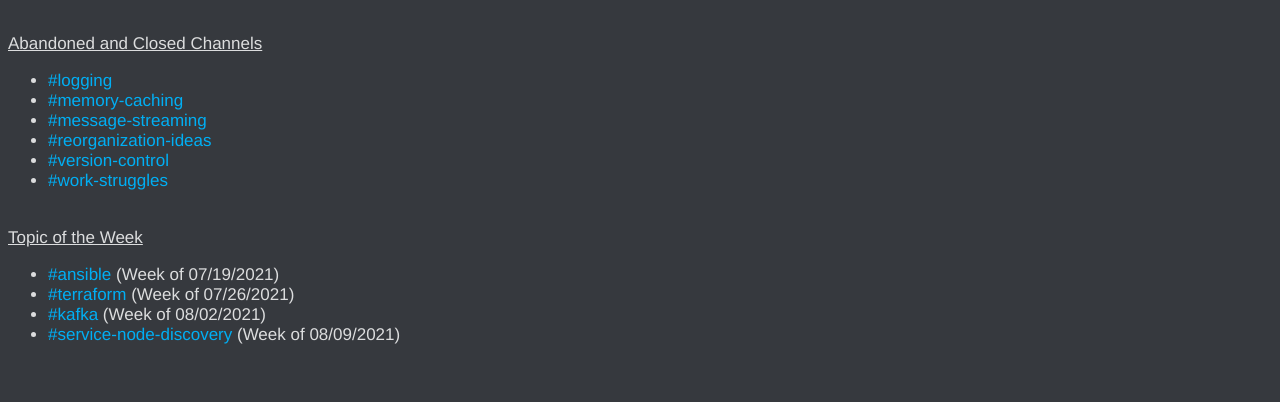
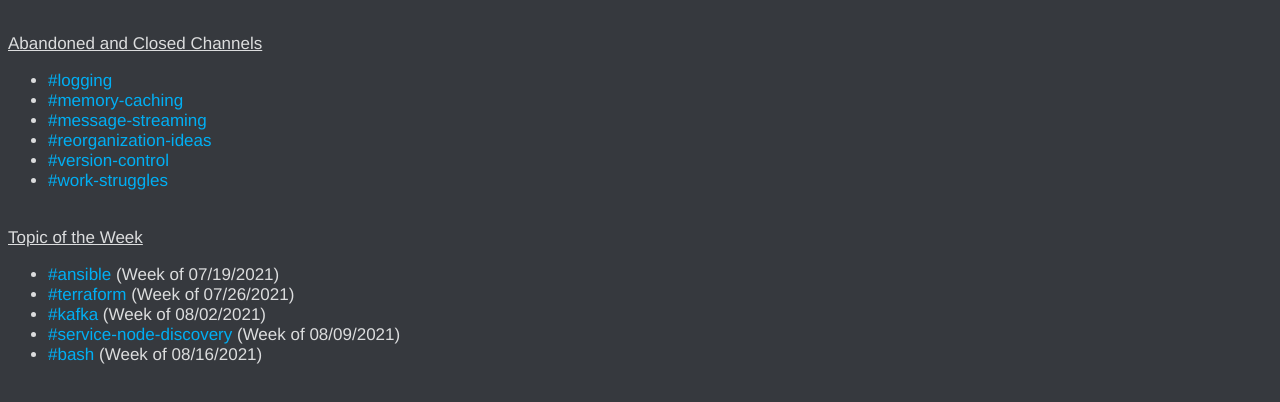
Before and after one commit to DevOpsandSRE/channel-archive, a plain HTML site: page index.html in a window 1280 px wide. Shown: the part 148-550 px from the top of the page. Drawn offline with Linux system fonts and the light colour scheme; a web font is replaced by a local one.

Commit message:
Add add to menu

```diff
--- a/index.html
+++ b/index.html
@@ -80,6 +80,7 @@
     <li><a href="topic_week/terraform">#terraform</a> (Week of 07/26/2021)</li>
     <li><a href="topic_week/kafka">#kafka</a> (Week of 08/02/2021)</li>
     <li><a href="topic_week/service_discovery">#service-node-discovery</a> (Week of 08/09/2021)</li>
+    <li><a href="topic_week/bash">#bash</a> (Week of 08/16/2021)</li>
    </ul>
   </body>
 </html>
```
